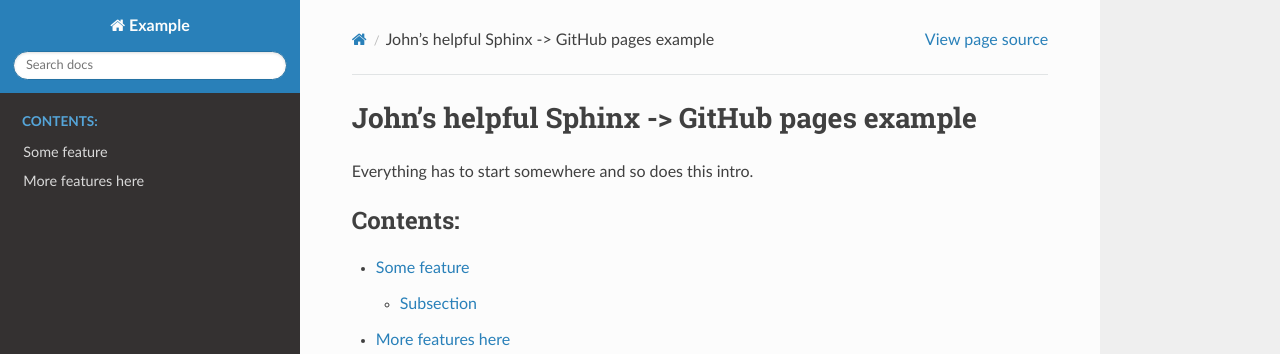
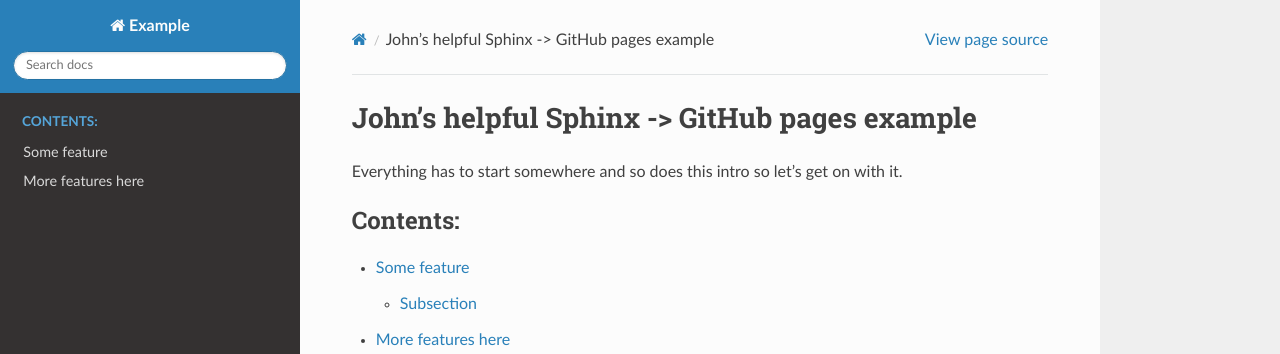
Before and after one commit to mo-johnmo/documentation-example, a Sphinx documentation site: the page built from doc/index.rst, in a window 1280 px wide. Shown: the top 354 px of the page. Built offline with Sphinx 7.4.7 and the Read the Docs theme 3.1.0, drawn with Linux system fonts in a browser that asks for light colours.

Commit message:
let's get on with it.

```diff
--- a/doc/index.rst
+++ b/doc/index.rst
@@ -5,7 +5,7 @@
 
 John's helpful Sphinx -> GitHub pages example
 =============================================
-Everything has to start somewhere and so does this intro.
+Everything has to start somewhere and so does this intro so let's get on with it.
 
 .. toctree::
    :maxdepth: 3
```
